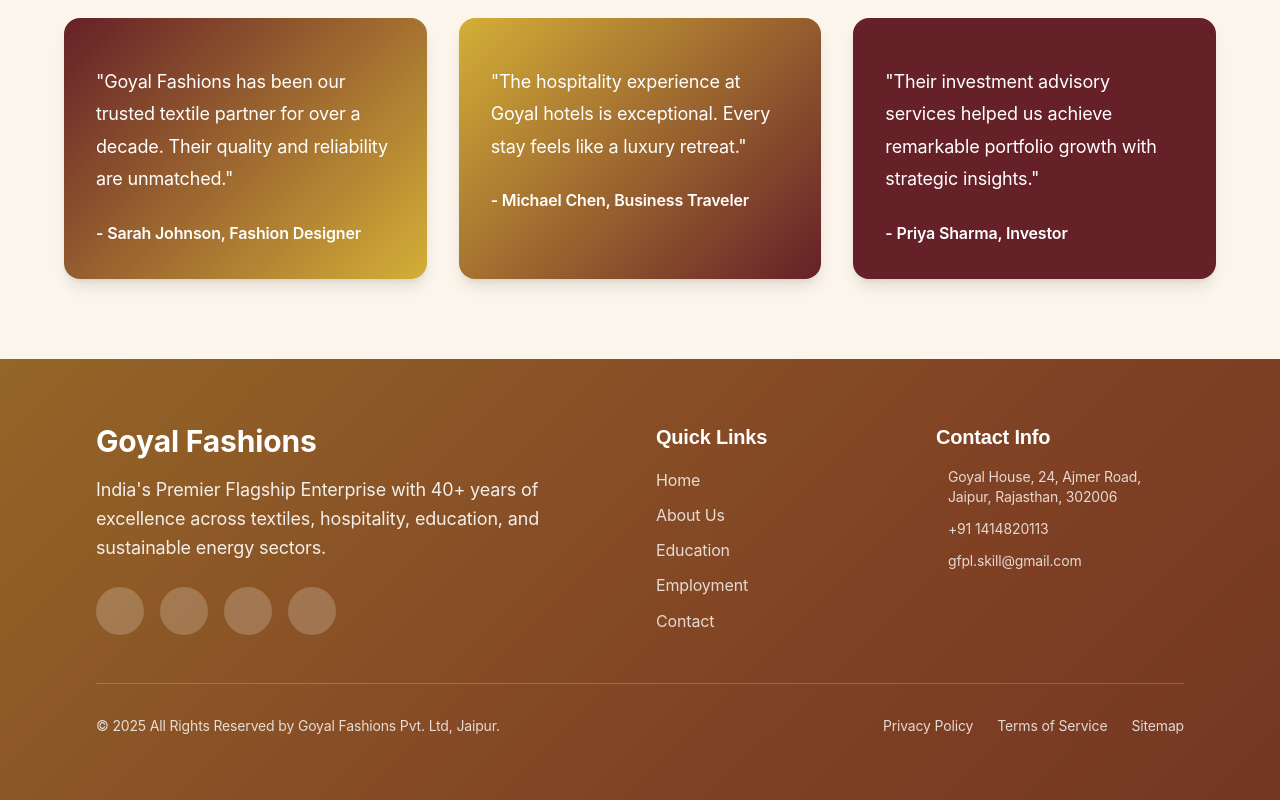
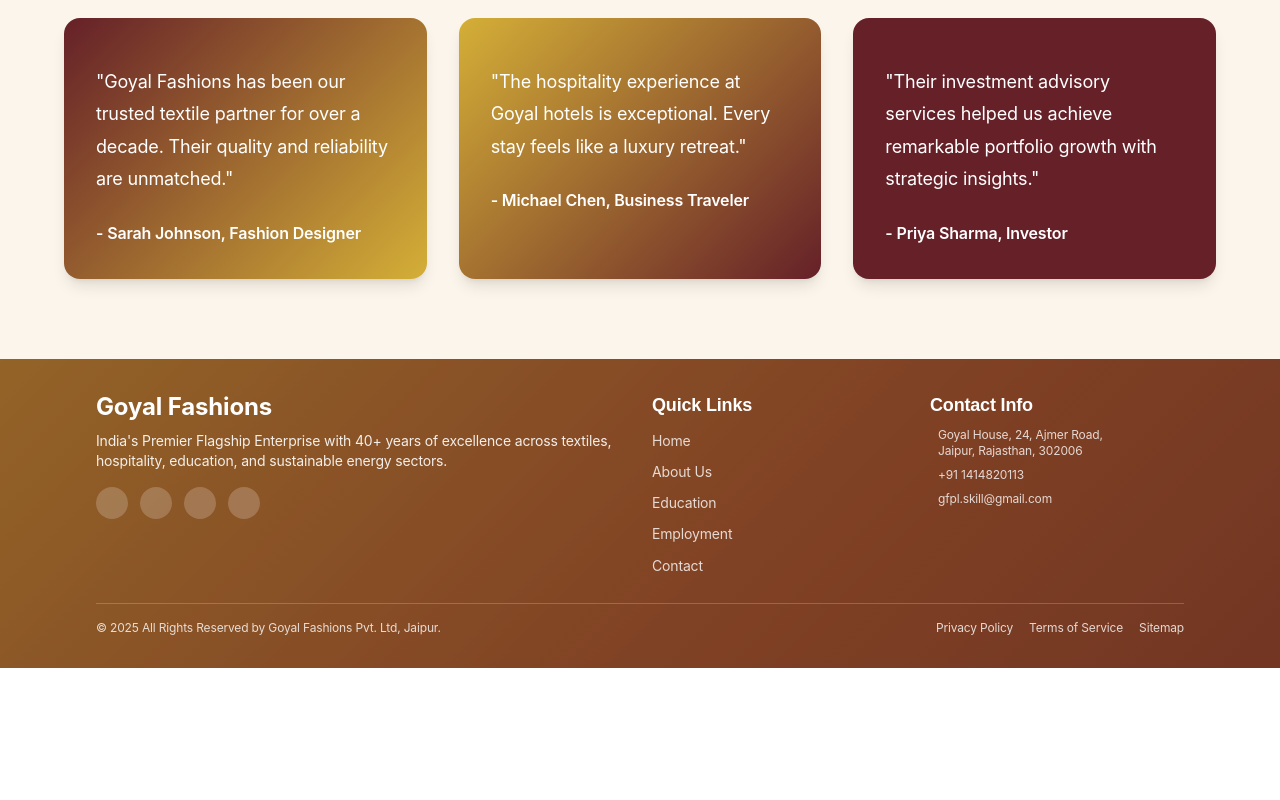
Before and after one commit to Gacky1/GoyalFashionsReact, a React (Create React App) app: page / in a window 1280 px wide. Shown: the part 1030-1830 px from the top of the page. After the commit the page ends 1698 px from the top, so only its background shows below. Built offline with nearby package versions, Linux system fonts and the light colour scheme.

Commit message:
Footer size reduced

```diff
--- a/src/components/Footer.jsx
+++ b/src/components/Footer.jsx
@@ -3,60 +3,60 @@
 
 const Footer = () => {
   return (
-    <footer className="colorful-bg text-white py-16 relative overflow-hidden">
+    <footer className="colorful-bg text-white py-8 relative overflow-hidden">
       <div className="absolute inset-0 bg-black/20"></div>
       <div className="relative z-10 max-w-6xl mx-auto px-8">
-        <div className="grid md:grid-cols-4 gap-8 mb-12">
+        <div className="grid md:grid-cols-4 gap-6 mb-6">
           {/* Company Info */}
           <div className="md:col-span-2 animate-fadeInUp">
-            <div className="text-3xl font-bold mb-4 text-white">
+            <div className="text-2xl font-bold mb-2 text-white">
               Goyal Fashions
             </div>
-            <p className="mb-6 text-white/90 leading-relaxed">
+            <p className="mb-4 text-white/90 text-sm">
               India's Premier Flagship Enterprise with 40+ years of excellence across textiles, hospitality, education, and sustainable energy sectors.
             </p>
-            <div className="flex gap-4">
-              <a href="https://facebook.com" className="w-12 h-12 bg-white/20 rounded-full flex items-center justify-center text-white hover:bg-white hover:text-gray-800 transition-all duration-300 hover:scale-110 icon-bounce">
-                <i className="fab fa-facebook-f"></i>
+            <div className="flex gap-3">
+              <a href="https://facebook.com" className="w-8 h-8 bg-white/20 rounded-full flex items-center justify-center text-white hover:bg-white hover:text-gray-800 transition-all duration-300">
+                <i className="fab fa-facebook-f text-sm"></i>
               </a>
-              <a href="https://twitter.com" className="w-12 h-12 bg-white/20 rounded-full flex items-center justify-center text-white hover:bg-white hover:text-gray-800 transition-all duration-300 hover:scale-110 icon-bounce">
-                <i className="fab fa-twitter"></i>
+              <a href="https://twitter.com" className="w-8 h-8 bg-white/20 rounded-full flex items-center justify-center text-white hover:bg-white hover:text-gray-800 transition-all duration-300">
+                <i className="fab fa-twitter text-sm"></i>
               </a>
-              <a href="https://instagram.com" className="w-12 h-12 bg-white/20 rounded-full flex items-center justify-center text-white hover:bg-white hover:text-gray-800 transition-all duration-300 hover:scale-110 icon-bounce">
-                <i className="fab fa-instagram"></i>
+              <a href="https://instagram.com" className="w-8 h-8 bg-white/20 rounded-full flex items-center justify-center text-white hover:bg-white hover:text-gray-800 transition-all duration-300">
+                <i className="fab fa-instagram text-sm"></i>
               </a>
-              <a href="https://linkedin.com" className="w-12 h-12 bg-white/20 rounded-full flex items-center justify-center text-white hover:bg-white hover:text-gray-800 transition-all duration-300 hover:scale-110 icon-bounce">
-                <i className="fab fa-linkedin-in"></i>
+              <a href="https://linkedin.com" className="w-8 h-8 bg-white/20 rounded-full flex items-center justify-center text-white hover:bg-white hover:text-gray-800 transition-all duration-300">
+                <i className="fab fa-linkedin-in text-sm"></i>
               </a>
             </div>
           </div>
 
           {/* Quick Links */}
           <div className="animate-fadeInUp" style={{animationDelay: '0.2s'}}>
-            <h3 className="text-xl font-bold mb-4 text-white">Quick Links</h3>
-            <ul className="space-y-2">
+            <h3 className="text-lg font-bold mb-2 text-white">Quick Links</h3>
+            <ul className="space-y-1">
               <li>
-                <Link to="/" className="text-white/80 hover:text-white transition-colors duration-300 hover:translate-x-1 inline-block">
+                <Link to="/" className="text-white/80 hover:text-white transition-colors duration-300 text-sm">
                   Home
                 </Link>
               </li>
               <li>
-                <Link to="/about" className="text-white/80 hover:text-white transition-colors duration-300 hover:translate-x-1 inline-block">
+                <Link to="/about" className="text-white/80 hover:text-white transition-colors duration-300 text-sm">
                   About Us
                 </Link>
               </li>
               <li>
-                <Link to="/education" className="text-white/80 hover:text-white transition-colors duration-300 hover:translate-x-1 inline-block">
+                <Link to="/education" className="text-white/80 hover:text-white transition-colors duration-300 text-sm">
                   Education
                 </Link>
               </li>
               <li>
-                <Link to="/employment" className="text-white/80 hover:text-white transition-colors duration-300 hover:translate-x-1 inline-block">
+                <Link to="/employment" className="text-white/80 hover:text-white transition-colors duration-300 text-sm">
                   Employment
                 </Link>
               </li>
               <li>
-                <Link to="/contact" className="text-white/80 hover:text-white transition-colors duration-300 hover:translate-x-1 inline-block">
+                <Link to="/contact" className="text-white/80 hover:text-white transition-colors duration-300 text-sm">
                   Contact
                 </Link>
               </li>
@@ -65,34 +65,34 @@
 
           {/* Contact Info */}
           <div className="animate-fadeInUp" style={{animationDelay: '0.4s'}}>
-            <h3 className="text-xl font-bold mb-4 text-white">Contact Info</h3>
-            <div className="space-y-3">
+            <h3 className="text-lg font-bold mb-2 text-white">Contact Info</h3>
+            <div className="space-y-2">
               <div className="flex items-start">
-                <i className="fas fa-map-marker-alt text-white/80 mr-3 mt-1"></i>
-                <p className="text-white/80 text-sm">
+                <i className="fas fa-map-marker-alt text-white/80 mr-2 mt-1 text-xs"></i>
+                <p className="text-white/80 text-xs">
                   Goyal House, 24, Ajmer Road,<br />
                   Jaipur, Rajasthan, 302006
                 </p>
               </div>
               <div className="flex items-center">
-                <i className="fas fa-phone text-white/80 mr-3"></i>
-                <p className="text-white/80 text-sm">+91 1414820113</p>
+                <i className="fas fa-phone text-white/80 mr-2 text-xs"></i>
+                <p className="text-white/80 text-xs">+91 1414820113</p>
               </div>
               <div className="flex items-center">
-                <i className="fas fa-envelope text-white/80 mr-3"></i>
-                <p className="text-white/80 text-sm">gfpl.skill@gmail.com</p>
+                <i className="fas fa-envelope text-white/80 mr-2 text-xs"></i>
+                <p className="text-white/80 text-xs">gfpl.skill@gmail.com</p>
               </div>
             </div>
           </div>
         </div>
 
         {/* Bottom Section */}
-        <div className="border-t border-white/20 pt-8 animate-fadeInUp" style={{animationDelay: '0.6s'}}>
+        <div className="border-t border-white/20 pt-4 animate-fadeInUp" style={{animationDelay: '0.6s'}}>
           <div className="flex flex-col md:flex-row justify-between items-center">
-            <p className="text-white/80 text-sm mb-4 md:mb-0">
+            <p className="text-white/80 text-xs mb-2 md:mb-0">
               &copy; 2025 All Rights Reserved by Goyal Fashions Pvt. Ltd, Jaipur.
             </p>
-            <div className="flex gap-6 text-sm">
+            <div className="flex gap-4 text-xs">
               <a href="https://example.com/privacy" className="text-white/80 hover:text-white transition-colors duration-300">
                 Privacy Policy
               </a>
```
Also changed, not shown: 1 other file (tests, documents, lock files or other folders).
